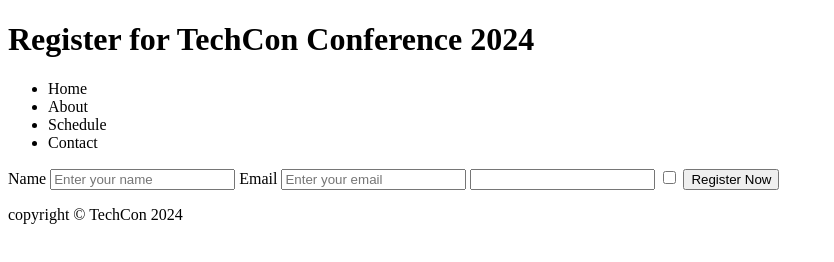
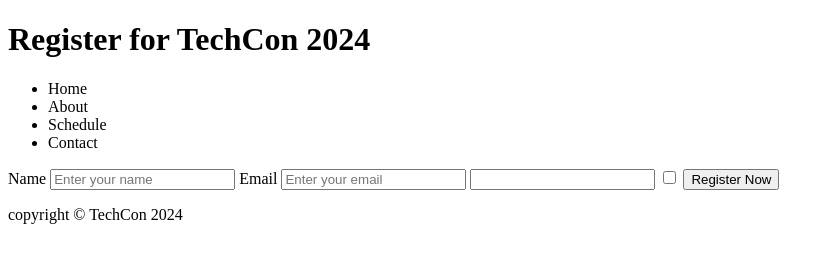
Before and after one commit to Freke09/TechCon_HTML, a plain HTML site: page techcon_website/register.html in a window 1280 px wide. Shown: the whole page, without its empty margins (0-834 px from the left). Drawn offline with Linux system fonts and the light colour scheme.

Commit message:
Modified register.html

```diff
--- a/techcon_website/register.html
+++ b/techcon_website/register.html
@@ -7,7 +7,7 @@
 </head>
 <body>
     <header>
-        <h1>Register for TechCon Conference 2024</h1>
+        <h1>Register for TechCon 2024</h1>
         <nav>
             <ul>
                 <li><a href="/index.html"></a>Home</li>
```
